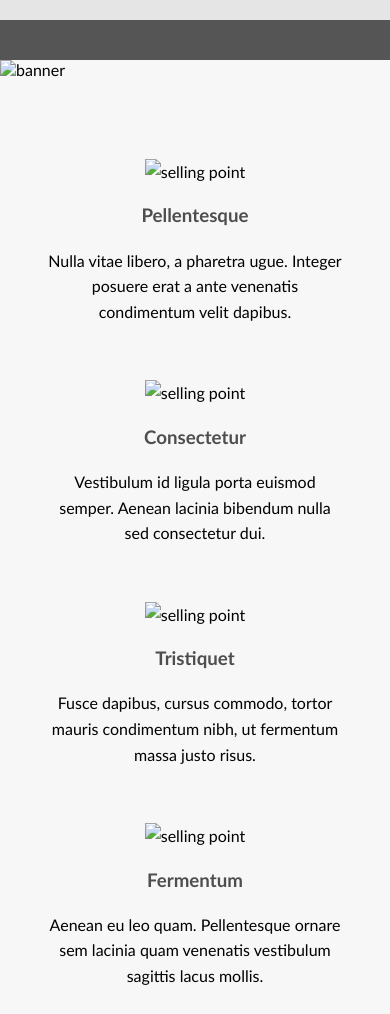
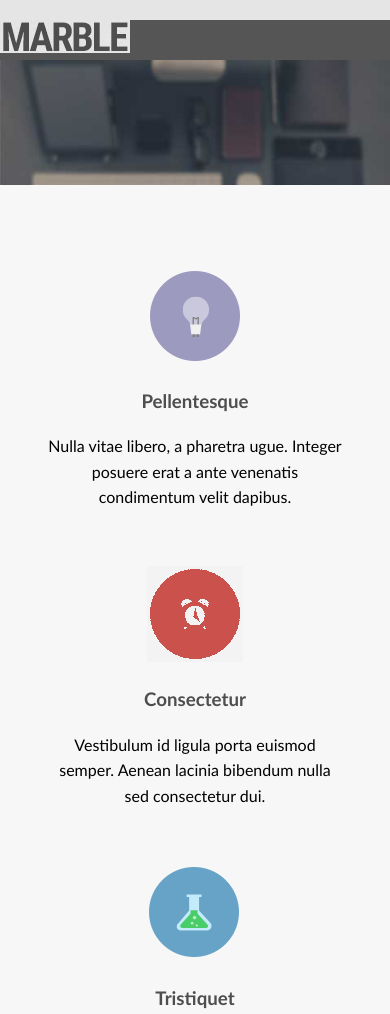
Before and after one commit to WEB-240-responsive-design/PSD-to-Responsive-Website-001, a plain HTML site: page index.html in a window 390 px wide. Shown: the top 1014 px of the page. Drawn offline with Linux system fonts and the light colour scheme; a script that the page names is missing.

Commit message:
created mobile and tablet banner images and modified index.html to incorporate those into responsive design at different breakpoints

```diff
--- a/index.html
+++ b/index.html
@@ -5,6 +5,11 @@
 		<title>Marble</title>
 		<link href="style.css" rel="stylesheet" type="text/css">
 		<meta name="viewport" content="width=device-width">
+		<script>
+
+		document.createElement( "picture" );
+		</script>
+	  	<script src=hhttps://cdn.rawgit.com/scottjehl/picturefill/3.0.2/dist/picturefill.min.js async></script>
 	</head>
 
 	<body>
@@ -28,10 +33,14 @@
 		</header>
 
 		<div id="main-banner">
-			<!--Change to the picture element -->
-			<img src="images/banner.jpg" alt="banner">
+			<picture>
+				<source srcset="images/banner-s.jpg" media="(max-width: 480px)">
+				<source srcset="images/banner-m.jpg" media="(max-width: 768px)">
+				<img srcset="images/banner.jpg" alt="banner">
+			</picture>
 
 		</div>
+
 		<main class="wrapper">
 
 			<section id="selling-points">
```
Also changed, not shown: images/banner-m.jpg (added), images/banner-s.jpg (added), images/banner.jpg (added), images/icon1.png (added), images/icon2.png (added), images/icon3.png (added), images/icon4.png (added), images/logo.png (added), images/quote.png (added), images/snap1.jpg (added), images/snap2.jpg (added), images/snap3.jpg (added), images/tweet.png (added).
